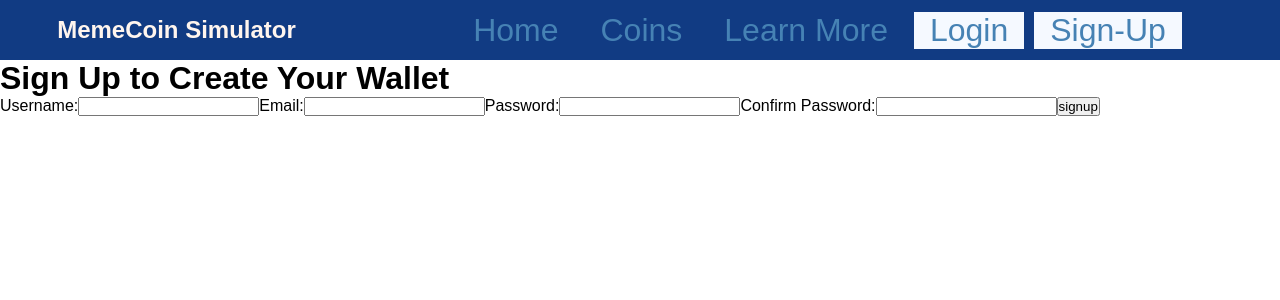
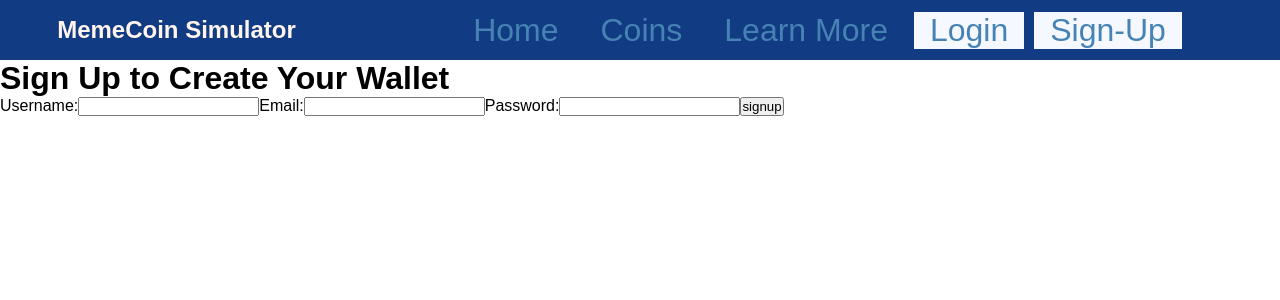
Before and after one commit to David-P-Molina/CryptoCurrency-trading-simulator, a React (Create React App) app: page /signup in a window 1280 px wide. Shown: the top 300 px of the page. Built offline with nearby package versions, Linux system fonts and the light colour scheme.

Commit message:
Add errors to render and remove confirm password

```diff
--- a/src/components/users/Signup.js
+++ b/src/components/users/Signup.js
@@ -30,34 +30,31 @@ class Signup extends Component {
             <div>
                 <form onChange={this.handleOnSubmit}>
                     <h1>Sign Up to Create Your Wallet</h1>
+                    <p className="errors">{this.state.errors.status.message}</p>
                 <label htmlFor="username">Username:</label>
                 <input
                     type="text"
                     name="username"
                     id="username"
+                    onChange={this.handleOnChange}
                     value={this.state.username}
-                    onChange={this.handleOnChange} />
+                />
                 <label htmlFor="email">Email:</label>
                 <input
                     type="text"
                     name="email"
                     id="email"
+                    onChange={this.handleOnChange}
                     value={this.state.email}
-                    onChange={this.handleOnChange} />
+                />
                 <label htmlFor="password">Password:</label>
                 <input
                     type="password"
                     name="password"
                     id="password"
+                    onChange={this.handleOnChange}
                     value={this.state.password}
-                    onChange={this.handleOnChange} />
-                <label htmlFor="confirm-password">Confirm Password:</label>
-                <input
-                    type="password"
-                    name="confirm-password"
-                    id="confirm-password"
-                    value={this.state.confirmPassword}
-                    onChange={this.handleOnChange} />
+                />
                 <input type="submit" value="signup" />
                 </form>
             </div>
```
